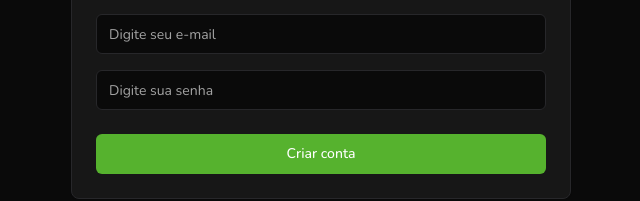
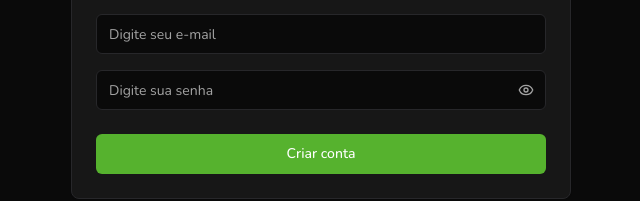
Before and after one commit to jessesiqueira-dev/fintrack, a React (Vite) app: page /signup in a window 1280 px wide. Shown: the part 371-572 px from the top of the page, without its empty margins (319-959 px from the left). Built offline with nearby package versions, Linux system fonts and the light colour scheme.

Commit message:
feat: add password visibility toggle

```diff
--- a/src/pages/signup.jsx
+++ b/src/pages/signup.jsx
@@ -1,3 +1,6 @@
+import { EyeIcon, EyeOffIcon } from 'lucide-react'
+import { useState } from 'react'
+
 import { Button } from '@/components/ui/button'
 import {
   Card,
@@ -10,6 +13,7 @@
 import { Input } from '@/components/ui/input'
 
 const SignUpPage = () => {
+  const [showPassword, setShowPassword] = useState(false)
   return (
     <div className="flex min-h-screen flex-col items-center justify-center gap-4 px-4">
       <Card className="w-full max-w-[500px]">
@@ -22,7 +26,21 @@
           <Input placeholder="Digite seu nome" />
           <Input placeholder="Digite seu sobrenome" />
           <Input type="email" placeholder="Digite seu e-mail" />
-          <Input type="password" placeholder="Digite sua senha" />
+          <div className="relative">
+            <Input
+              className="pr-10"
+              type={showPassword ? 'text' : 'password'}
+              placeholder="Digite sua senha"
+            />
+            <Button
+              type="button"
+              className="absolute bottom-0 right-0 top-0 my-auto mr-1 h-8 w-8 text-muted-foreground"
+              variant="ghost"
+              onClick={() => setShowPassword((prev) => !prev)}
+            >
+              {showPassword ? <EyeOffIcon /> : <EyeIcon />}
+            </Button>
+          </div>
         </CardContent>
 
         <CardFooter>
```
